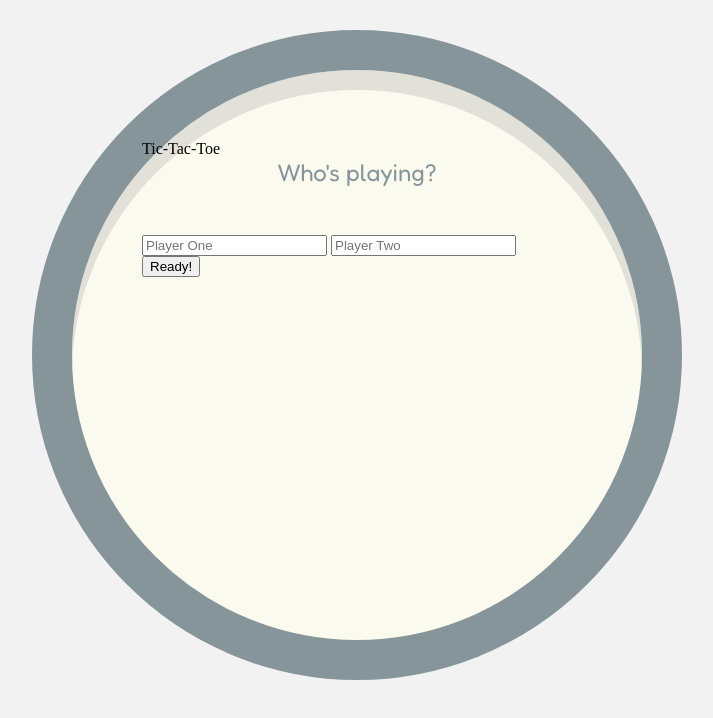
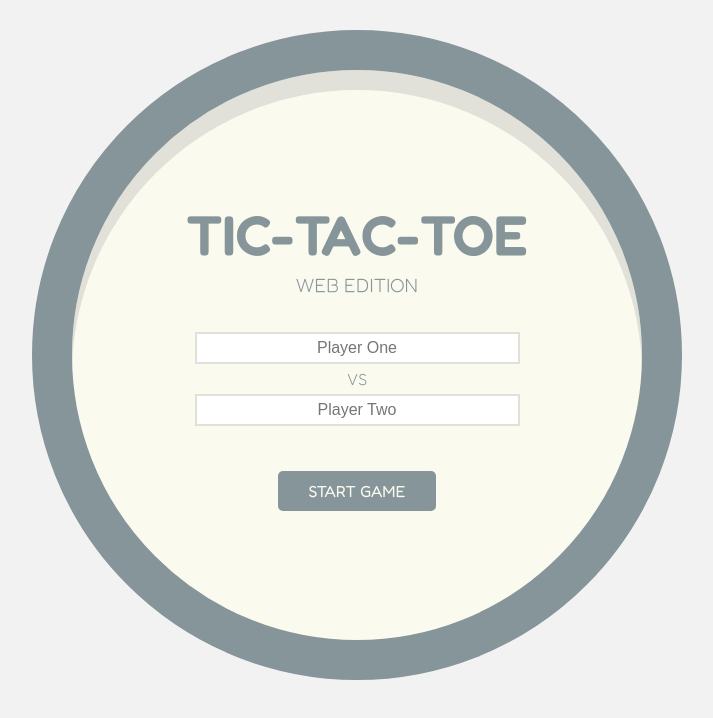
Before and after one commit to dvforest/odin-tic-tac-toe, a plain HTML site: page index.html in a window 1280 px wide. Shown: the whole page, without its empty margins (283-996 px from the left). Drawn offline with Linux system fonts and the light colour scheme; a web font is replaced by a local one.

Commit message:
- Clean up function calls using init() within each module. - Style welcome screen using CSS.

```diff
--- a/style.css
+++ b/style.css
@@ -72,3 +72,75 @@ body {
 .cell.hover-active:active {
     box-shadow: inset 3px 3px 3px rgb(0 0 0 / 10%);
 }
+
+.player-mark {
+    margin-left: 10px;
+    width: 20px;
+    height: 20px;
+    text-align: center;
+    border-radius: 5px;
+    font-family: "Fredoka", serif;
+    font-weight: 600;
+    font-size: 1rem;
+    color: var(--sand-color);
+    background-color: var(--shadow-color);
+}
+
+.game-logo {
+    font-family: "Fredoka", serif;
+    font-weight: 600;
+    font-size: 3.5rem;
+    text-align: center;
+    color: var(--green-color)
+}
+
+.logo-subtitle {
+    font-family: "Fredoka", serif;
+    font-weight: 100;
+    font-size: 1.2rem;
+    text-align: center;
+    color: var(--green-color);
+    margin-bottom: 30px;
+}
+
+.player-name {
+    border: 2px solid var(--shadow-color);
+    font-size: 1rem;
+    text-align: center;
+    padding: 5px;
+    width: 325px;
+}
+
+.player-name:active {
+    border: 2px solid var(--green-color);
+}
+
+.versus {
+    font-family: "Fredoka", serif;
+    font-weight: 100;
+    font-size: 1rem;
+    text-align: center;
+    color: var(--green-color);
+}
+
+.welcome-container {
+    display: flex;
+    flex-direction: column;
+    justify-content: center;
+    align-items: center;
+    gap: 5px;
+    height: 100%;
+}
+
+.ready-button {
+    background-color: rgba(0 0 0 / 0%);
+    font-family: "Fredoka", serif;
+    font-weight: 400;
+    font-size: 1rem;
+    color: var(--sand-color);
+    background-color: var(--green-color);
+    padding: 10px 30px;
+    border: none;
+    border-radius: 5px;
+    margin-top: 40px;
+}
--- a/tictactoe.js
+++ b/tictactoe.js
@@ -35,16 +35,16 @@ function Cell() {
     return { setValue, getValue };
 }
 
-function TicTacToe( playerOneName = "Player One", playerTwoName = "Player Two") {
+function TicTacToe(playerNames) {
     const board = GameBoard();
 
     const players = [
         {
-            name: playerOneName,
+            name: playerNames[0],
             mark: "O"
         },
         {
-            name: playerTwoName,
+            name: playerNames[1],
             mark: "X"
         }
 
--- a/ui.js
+++ b/ui.js
@@ -1,42 +1,62 @@
 gameContainer = document.querySelector(".round-container");
 
-const PlayerSelectScreen = () => {
-    let state = "incomplete";
-    let player1 = "Player One";
-    let player2 = "Player Two"
+const WelcomeScreen = (function()   {
+    let playerNames = ["Player One", "Player Two"]
 
-    const setComplete = () => {
-        state = "complete";
+    const init = () => {
+        // Create HTML elements
+        gameContainer.innerHTML = `
+            <div class="welcome-container">
+                <div class="game-logo">TIC-TAC-TOE</div>
+                <div class="logo-subtitle">WEB EDITION</div>
+                <input id="player-name-1" class="player-name" type="text" placeholder="${playerNames[0]}"></input>
+                <div class="versus">VS</div>
+                <input id="player-name-2" class="player-name" type="text" placeholder="${playerNames[1]}"></input>
+                <button class="ready-button">START GAME</button>
+            </div>
+        `;
+        // Create event listener
+        const readyButton = document.querySelector(".ready-button");
+        readyButton.addEventListener("click", clickHandlerReady);
+        }
+
+    const clickHandlerReady = (e) => {
+        // Update player names with inputs
+        const input1 = document.getElementById("player-name-1").value;
+        const input2 = document.getElementById("player-name-2").value;
+        if (input1){
+            playerNames[0] = input1;
+        }
+        if (input2){
+            playerNames[1] = input2;
+        }
+        GameScreen.init(playerNames);
     }
 
-    const isComplete = () => state === "complete";
+    return { init };
+})();
 
-    const getPlayerNames = () => [player1, player2];
+const GameScreen = (function() {
+    let game;
 
-    const clickHandlerReady = (e) => {
-        player1 = document.getElementById("player-name-1").value;
-        player2 = document.getElementById("player-name-2").value;
-        setComplete();
-    }
+    const init = (playerNames) => {
+        game = TicTacToe(playerNames);
 
-    // Create elements and events
-    gameContainer.innerHTML = `
-        <div class="game-logo">Tic-Tac-Toe</div>
-        <div class="game-message">Who's playing?</div>
-        <input id="player-name-1" class="player-name" type="text" placeholder="${player1}"></input>
-        <input id="player-name-2" class="player-name" type="text" placeholder="${player2}"></input>
-        <button class="ready-btn">Ready!</button>
-    `;
+        // Create HTML elements
+        gameContainer.innerHTML = `
+        <div class="game-message"></div>
+        <div class="square-container">
+        <div class="game-board"></div>
+        </div>
+        `;
 
-    const readyButton = document.querySelector(".ready-btn");
-    readyButton.addEventListener("click", clickHandlerReady);
+        // Add events
+        const boardGrid = document.querySelector(".game-board");
+        boardGrid.addEventListener("click", clickHandlerBoard);
+        boardGrid.addEventListener("mouseover", mouseoverHandlerBoard);
 
-    return { isComplete, getPlayerNames };
-};
-
-const GameScreen = (playerNames) => {
-
-    const game = TicTacToe(playerNames[0], playerNames[1]);
+        update();
+    };
 
     const update = () => {
 
@@ -47,7 +67,7 @@ const GameScreen = (playerNames) => {
         // Clear the grid
         boardGrid.innerHTML = "";
 
-        // Get latest board and active player
+        // Get current board and active player
         const board = game.getBoard();
         const activePlayer = game.getActivePlayer();
 
@@ -68,18 +88,18 @@ const GameScreen = (playerNames) => {
         });
     }
 
-    // Handler to check which cell was clicked
+    // Handler checking which cell was clicked
     const clickHandlerBoard = (e) => {
         const cell = e.target;
         const id = cell.id;
 
-        // Make sure a cell was clicked (no gap), then play a round
+        // Make sure a cell was clicked, then play round
         if (!id || cell.textContent !== "") {
             return
         }
         game.playRound(id);
 
-        // Check for a winner
+        // Check is there is a winner
         if (game.checkWinner()){
             const winner = game.getActivePlayer().name;
             const message = document.querySelector(".game-message");
@@ -92,36 +112,12 @@ const GameScreen = (playerNames) => {
         }
     };
 
-    // Handler to preview which mark is going to be placed
+    // Handler previewing the mark about to be placed
     const mouseoverHandlerBoard = (e) => {
         const activePlayer = game.getActivePlayer().mark;
     }
 
-    // Create elements
-    gameContainer.innerHTML = `
-    <div class="game-message"></div>
-    <div class="square-container">
-    <div class="game-board"></div>
-    </div>
-    `;
+    return { init };
+})();
 
-    // Add events
-    const boardGrid = document.querySelector(".game-board");
-    boardGrid.addEventListener("click", clickHandlerBoard);
-    boardGrid.addEventListener("mouseover", mouseoverHandlerBoard);
-
-    // Update once to initialize emptry grid
-    update();
-}
-
-const mainLoop = () => {
-    const playerSelectScreen = PlayerSelectScreen();
-
-    const intervalId = setInterval(() => {
-        if (playerSelectScreen.isComplete()) {
-            clearInterval(intervalId);
-            const gameScreen = GameScreen(playerSelectScreen.getPlayerNames());
-        }
-    }, 100);
-};
-mainLoop();
+WelcomeScreen.init();
```
